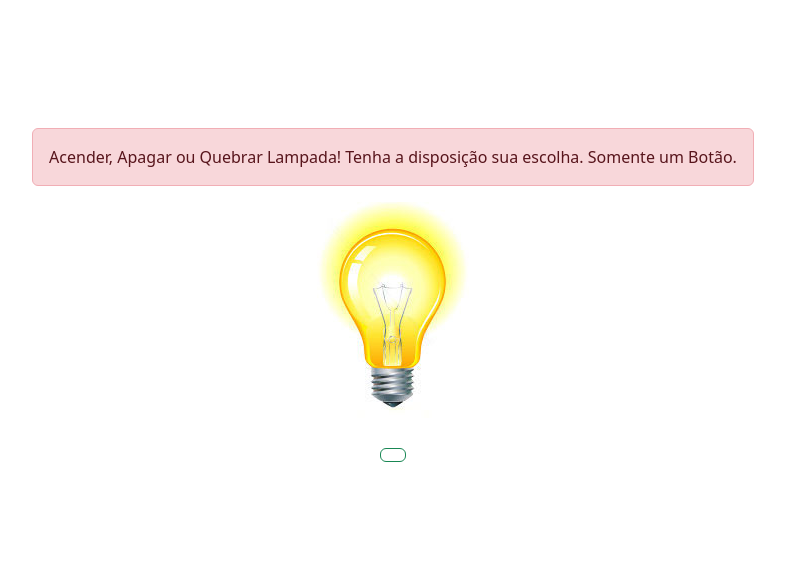
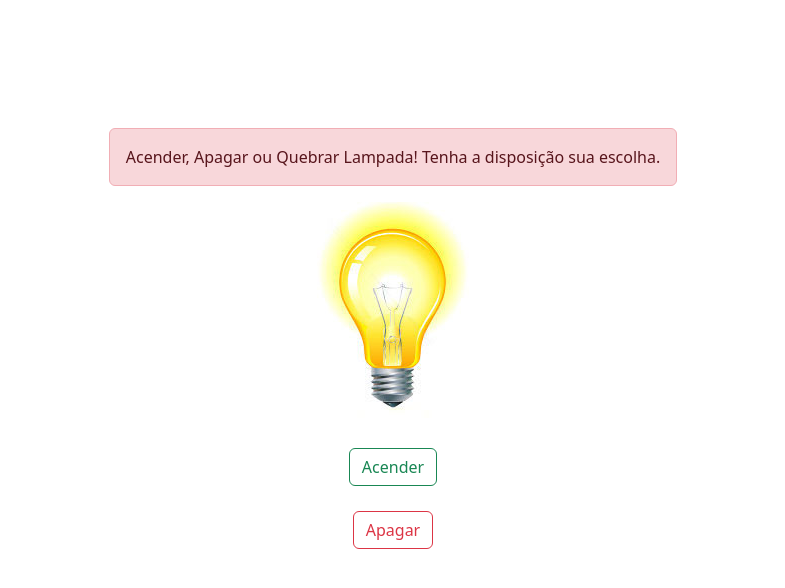
Before and after one commit to develophardware/projetos, a PHP site: page /Projeto-Lampada/index.php in a window 1280 px wide. Shown: the part 72-660 px from the top of the page, without its empty margins (247-1032 px from the left). Run offline with PHP 8.4, Linux system fonts and the light colour scheme.

Commit message:
Atualizando index

```diff
--- a/Projeto-Lampada/index1.php
+++ b/Projeto-Lampada/inde2.php
@@ -12,10 +12,11 @@ require_once '../pages/header.php';
         <div class="alert alert-danger" role="alert">
             Acender, Apagar ou Quebrar Lampada!
             Tenha a disposição sua escolha.
+            Somente um Botão.
         </div>
         <img src="img/acessa.jpg" alt="" id="imgLamp">
-        <button type="button" class="btn btn-outline-success" id="lampAcender">Acender</button>
-        <button type="button" class="btn btn-outline-danger" id="lampApagar">Apagar</button>
+        <button type="button" class="btn btn-outline-success" id="lampOnOf"></button>
+
     </main>
 
     <script src="script.js"></script>
--- a/Projeto-Lampada/index.php
+++ b/Projeto-Lampada/index.php
@@ -12,11 +12,10 @@ require_once '../pages/header.php';
         <div class="alert alert-danger" role="alert">
             Acender, Apagar ou Quebrar Lampada!
             Tenha a disposição sua escolha.
-            Somente um Botão.
         </div>
         <img src="img/acessa.jpg" alt="" id="imgLamp">
-        <button type="button" class="btn btn-outline-success" id="lampOnOf"></button>
-
+        <button type="button" class="btn btn-outline-success" id="lampAcender">Acender</button>
+        <button type="button" class="btn btn-outline-danger" id="lampApagar">Apagar</button>
     </main>
 
     <script src="script.js"></script>
```
